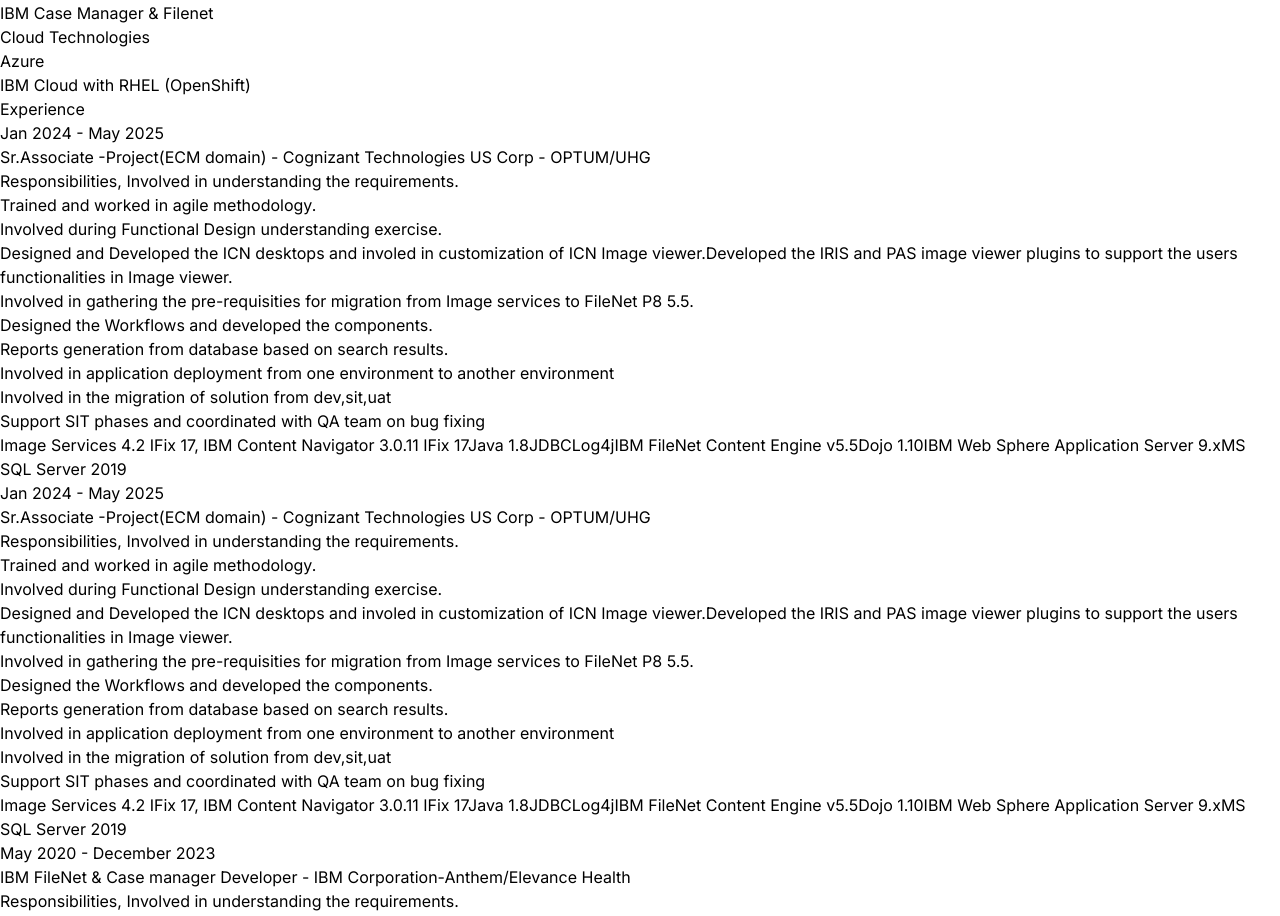
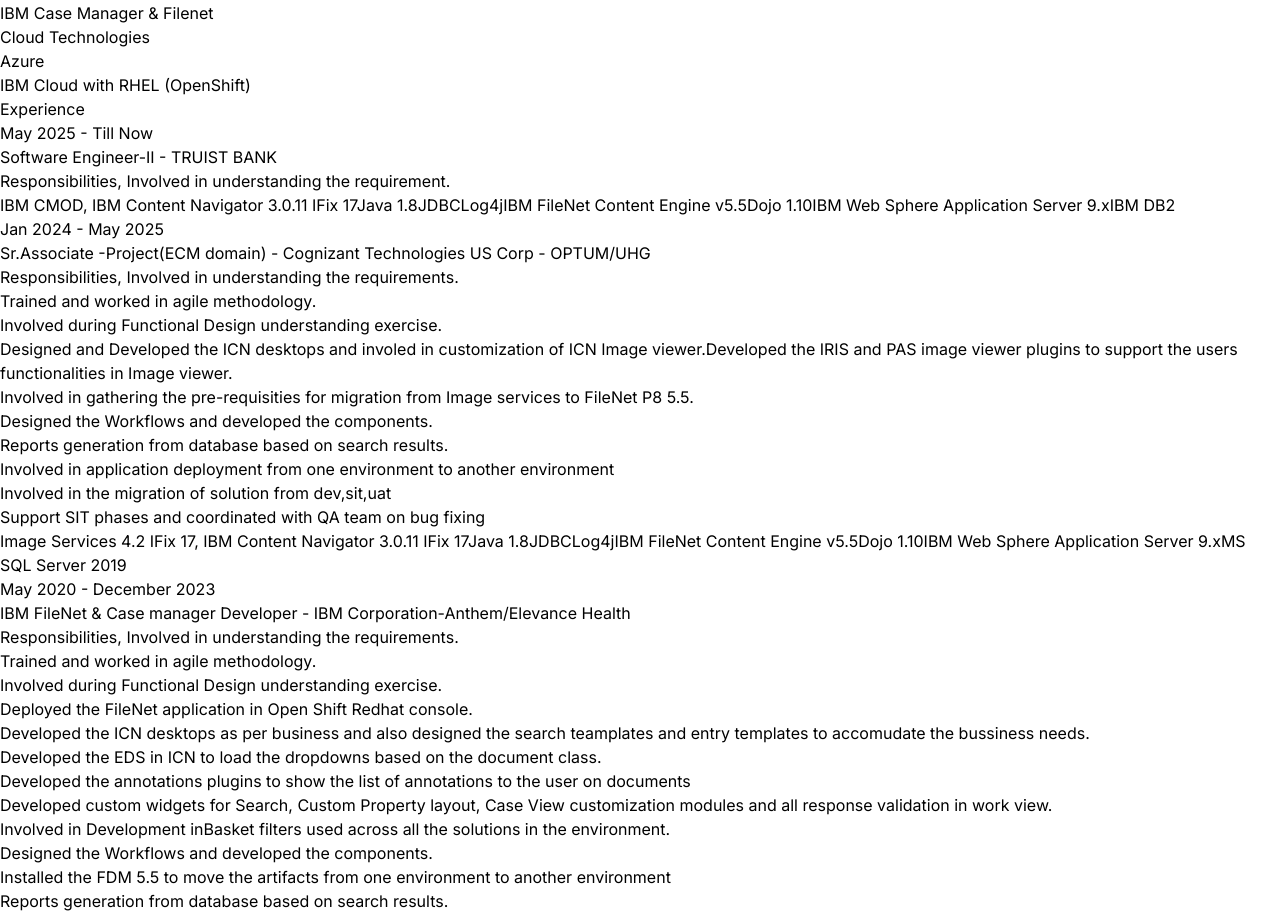
Before and after one commit to haribulagakula/portfolio, a React (Vite) app: page / in a window 1280 px wide. Shown: the part 2920-3836 px from the top of the page. Built offline with nearby package versions, Linux system fonts and the light colour scheme.

Commit message:
Update index.jsx

```diff
--- a/src/constants/index.jsx
+++ b/src/constants/index.jsx
@@ -8,43 +8,15 @@
 
 export const EXPERIENCES = [
   {
-    year: "Jan 2024 - May 2025",
-    role: "Sr.Associate -Project(ECM domain)",
-    company: "Cognizant Technologies US Corp - OPTUM/UHG",
-    Client : "OPTUM/UHG",
+    year: "May 2025 - Till Now",
+    role: "Software Engineer-II",
+    company: "TRUIST BANK",
     description: [
       <>
-        Responsibilities, Involved in understanding the requirements.
-      </>,
-      <>
-        Trained and worked in agile methodology.
-      </>,
-      <>
-        Involved during Functional Design understanding exercise.
-      </>,
-      <>
-        Designed and Developed the ICN desktops and involed in customization of ICN Image viewer.Developed the IRIS and PAS image viewer plugins to support the users functionalities in Image viewer.
-      </>,
-      <>
-        Involved in gathering the pre-requisities for migration from Image services to FileNet P8 5.5.
-      </>,
-      <>
-        Designed the Workflows and developed the components.
-      </>,
-      <>
-        Reports generation from database based on search results.
-      </>,
-      <>
-        Involved in application deployment from one environment to another environment
-      </>,
-      <>
-        Involved in the migration of solution from dev,sit,uat
-      </>,
-      <>
-        Support SIT phases and coordinated with QA team on bug fixing
+        Responsibilities, Involved in understanding the requirement.
       </>
     ],
-    technologies: ["Image Services 4.2 IFix 17, IBM Content Navigator 3.0.11 IFix 17", "Java 1.8", "JDBC", "Log4j", "IBM FileNet Content Engine v5.5", "Dojo 1.10", "IBM Web Sphere Application Server 9.x", "MS SQL Server 2019"],
+    technologies: ["IBM CMOD, IBM Content Navigator 3.0.11 IFix 17", "Java 1.8", "JDBC", "Log4j", "IBM FileNet Content Engine v5.5", "Dojo 1.10", "IBM Web Sphere Application Server 9.x", "IBM DB2"],
   },
   {
     year: "Jan 2024 - May 2025",
```
